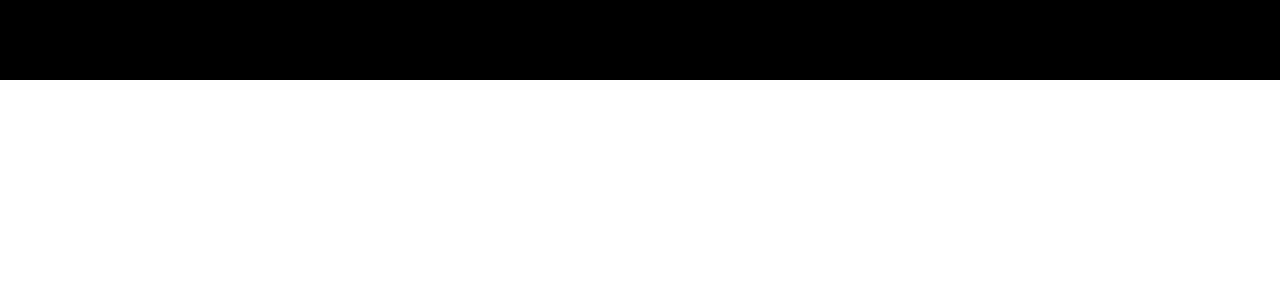
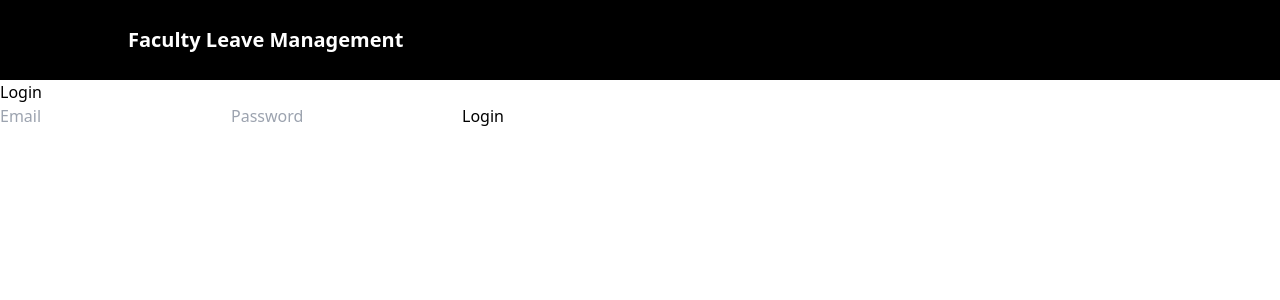
Before and after one commit to chdineshbabu/sankalp, a React (Create React App) app: page / in a window 1280 px wide. Before the commit this address had no page. Shown: the top 300 px of the page. Built offline with nearby package versions, Linux system fonts and the light colour scheme.

Commit message:
Small changes

```diff
--- a/src/App.js
+++ b/src/App.js
@@ -1,16 +1,18 @@
 import './App.css';
-import { BrowserRouter,Route,Routes } from 'react-router-dom';
+import { BrowserRouter, Route, Routes } from 'react-router-dom';
 import Navbar from './Components/Navbar';
 import Login from './Components/Login';
+import LoginPage from './pages/LoginPage';
 
 function App() {
   return (
     <BrowserRouter>
-    <Navbar />
-    <Routes>
-    <Route path='/login' element={<Login />} />
-    </Routes>
-  </BrowserRouter>
+      <Navbar />
+      <Routes>
+      <Route path='/' element = {<LoginPage />}/>
+        <Route path='/dashbord' element={<Login />} />
+      </Routes>
+    </BrowserRouter>
   );
 }
 
--- a/src/Components/Navbar.js
+++ b/src/Components/Navbar.js
@@ -2,13 +2,21 @@ import React from 'react'
 import { useParams } from 'react-router'
 
 function Navbar() {
-  return (
-    <div className='t-0'>
-        <div className='h-20 text-white bg-black'>
 
+    const path = window.location.pathname
+    console.log(path)
+    return (
+        <div className='t-0'>
+            <div className='h-20 px-32 flex justify-between  items-center text-white bg-black'>
+                <div>
+                    {path ==='/dashbord' ? <h1 className='text-xl font-semibold'>Dashboard</h1> :<h1 className='text-xl font-semibold'>Faculty Leave Management</h1>}
+                </div>
+                <div>
+
+                </div>
+            </div>
         </div>
-    </div>
-  )
+    )
 }
 
 export default Navbar
--- /dev/null
+++ b/src/pages/LoginPage.js
@@ -0,0 +1,12 @@
+import React from 'react'
+import Login from '../Components/Login'
+
+function LoginPage() {
+  return (
+    <div>
+      <Login/>
+    </div>
+  )
+}
+
+export default LoginPage
```
